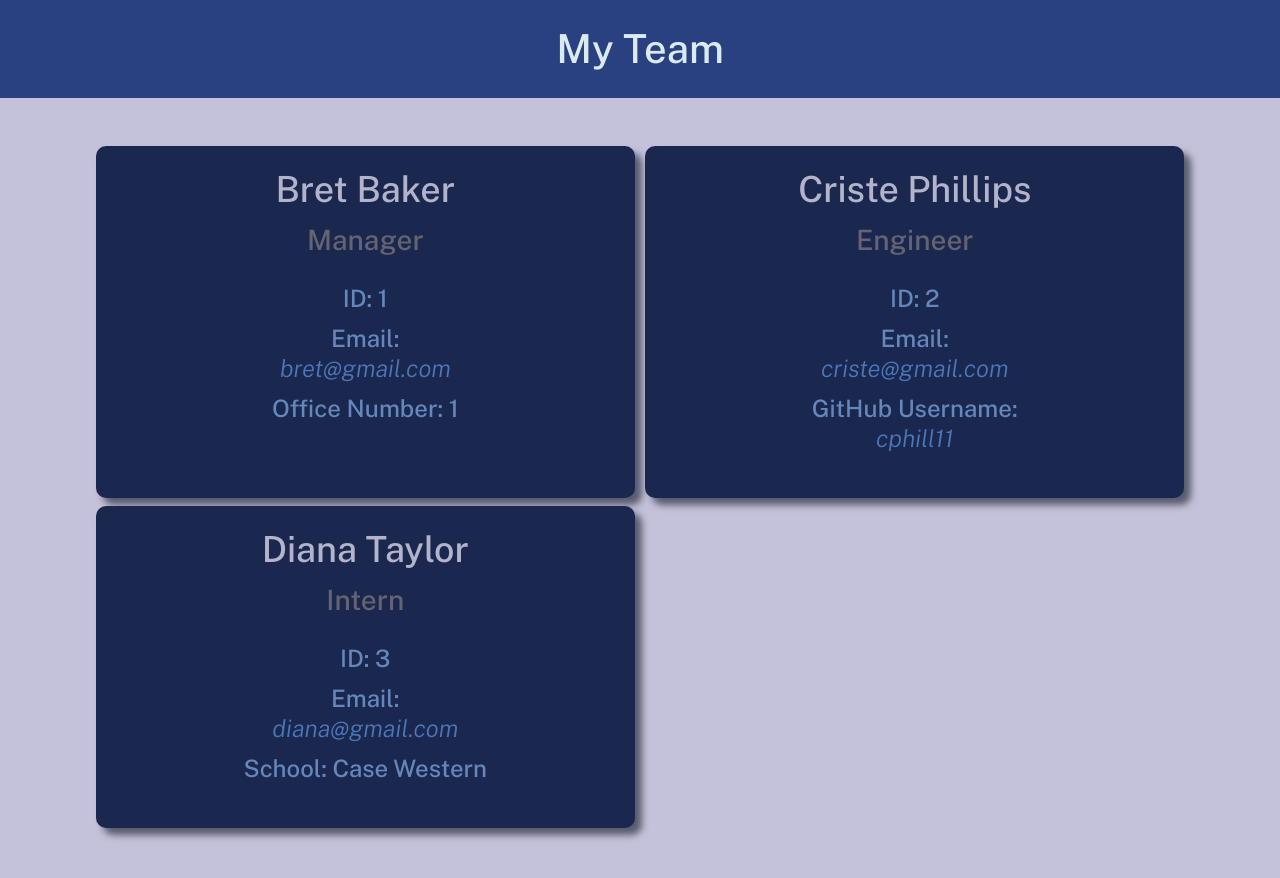
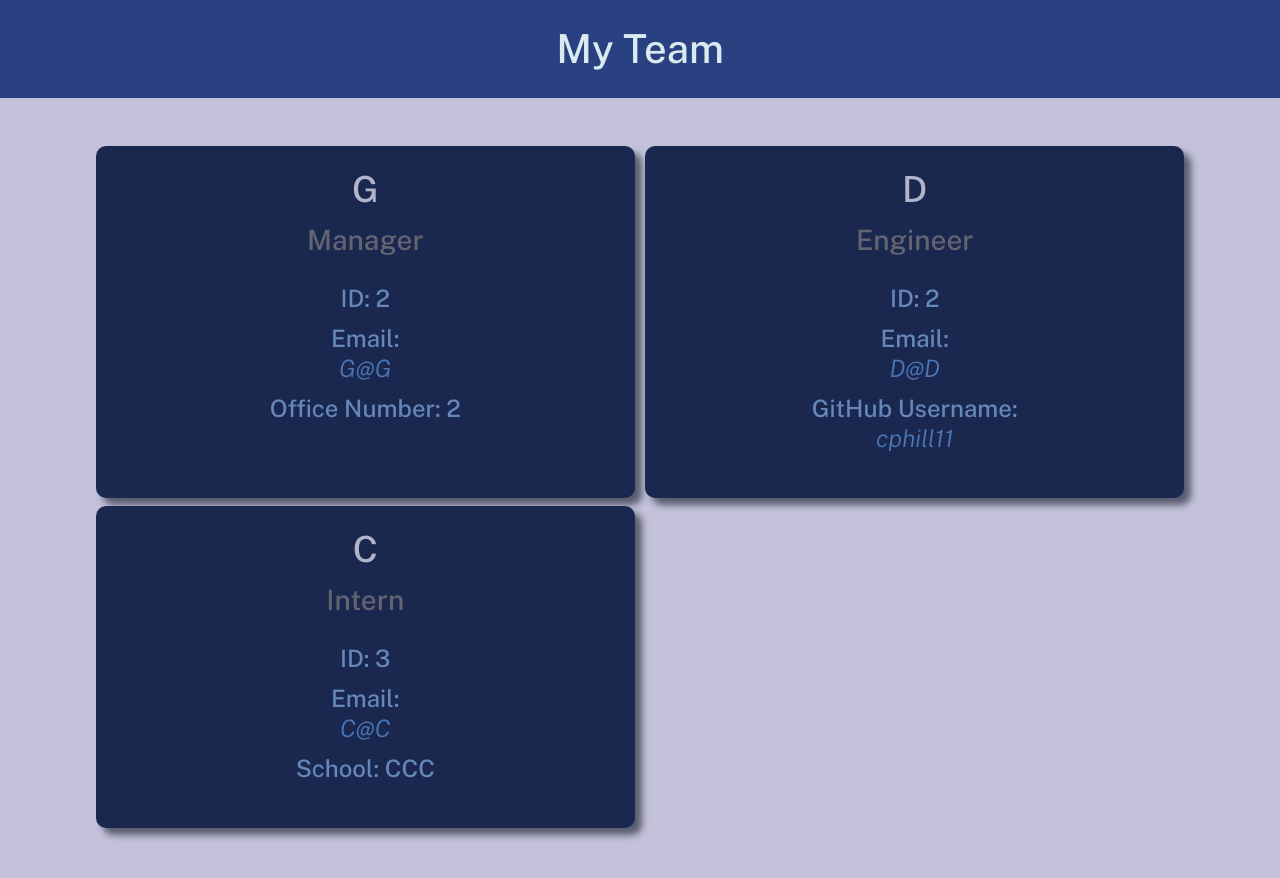
Before and after one commit to cphill11/team-profile-generator, a website: page src/newHTML.html in a window 1280 px wide. Drawn offline with nearby package versions, Linux system fonts and the light colour scheme.

Commit message:
test run after screencastify

```diff
--- a/src/newHTML.html
+++ b/src/newHTML.html
@@ -27,14 +27,14 @@
     <div class="flex-row justify-space-between">
 
           <div class="col-12 col-md-6 mb-2 bg-dark text-light p-3 flex-column" id="employee-card">
-            <h2 class="employee-item-title text-light" id="employee-name">Bret Baker</h3>
+            <h2 class="employee-item-title text-light" id="employee-name">G</h3>
             <h3 class="employee-item-title text-light" id="employee-title">Manager</h3>
             <div>
               <div class="col-12 col-md-6 mb-2 text-light p-3 flex-column">
-                <h4 class="employee-item-title text-primary">ID: 1</h4>
+                <h4 class="employee-item-title text-primary">ID: 2</h4>
                 <h4 class="employee-item-title text-primary flex-column">Email:
-                  <a href="mailto:bret@gmail.com">bret@gmail.com</a></h4>
-                <h4 class="employee-item-title text-primary flex-column">Office Number: 1</h4>
+                  <a href="mailto:G@G">G@G</a></h4>
+                <h4 class="employee-item-title text-primary flex-column">Office Number: 2</h4>
               </div>
             </div>
           </div>
@@ -42,13 +42,13 @@
 
 
           <div class="col-12 col-md-6 mb-2 bg-dark text-light p-3 flex-column" id="employee-card">
-            <h2 class="employee-item-title text-light" id="employee-name">Criste Phillips</h3>
+            <h2 class="employee-item-title text-light" id="employee-name">D</h3>
             <h3 class="employee-item-title text-light" id="employee-title">Engineer</h3>
             <div>
               <div class="col-12 col-md-6 mb-2 p-3 flex-column">
                 <h4 class="employee-item-title text-primary">ID: 2</h4>
                 <h4 class="employee-item-title text-primary flex-column">Email:
-                  <a href="mailto:criste@gmail.com">criste@gmail.com</a></h4>
+                  <a href="mailto:D@D">D@D</a></h4>
                 <h4 class="employee-item-title text-primary flex-column">GitHub Username:
                   <a href="https://github.com/cphill11" target="_blank">cphill11</a></h4>
               </div>
@@ -58,14 +58,14 @@
 
 
            <div class="col-12 col-md-6 mb-2 bg-dark text-light p-3 flex-column" id="employee-card">
-             <h2 class="employee-item-title text-light" id="employee-name">Diana Taylor</h3>
+             <h2 class="employee-item-title text-light" id="employee-name">C</h3>
              <h3 class="employee-item-title text-light" id="employee-title">Intern</h3>
              <div>
               <div class="col-12 col-md-6 mb-2 p-3 flex-column">
                 <h4 class="employee-item-title text-primary">ID: 3</h4>
                 <h4 class="employee-item-title text-primary flex-column">Email:
-                  <a href="mailto:diana@gmail.com">diana@gmail.com</a></h4>
-                <h4 class="employee-item-title text-primary flex-column">School: Case Western</h4>
+                  <a href="mailto:C@C">C@C</a></h4>
+                <h4 class="employee-item-title text-primary flex-column">School: CCC</h4>
               </div>
             </div>
            </div>
```
